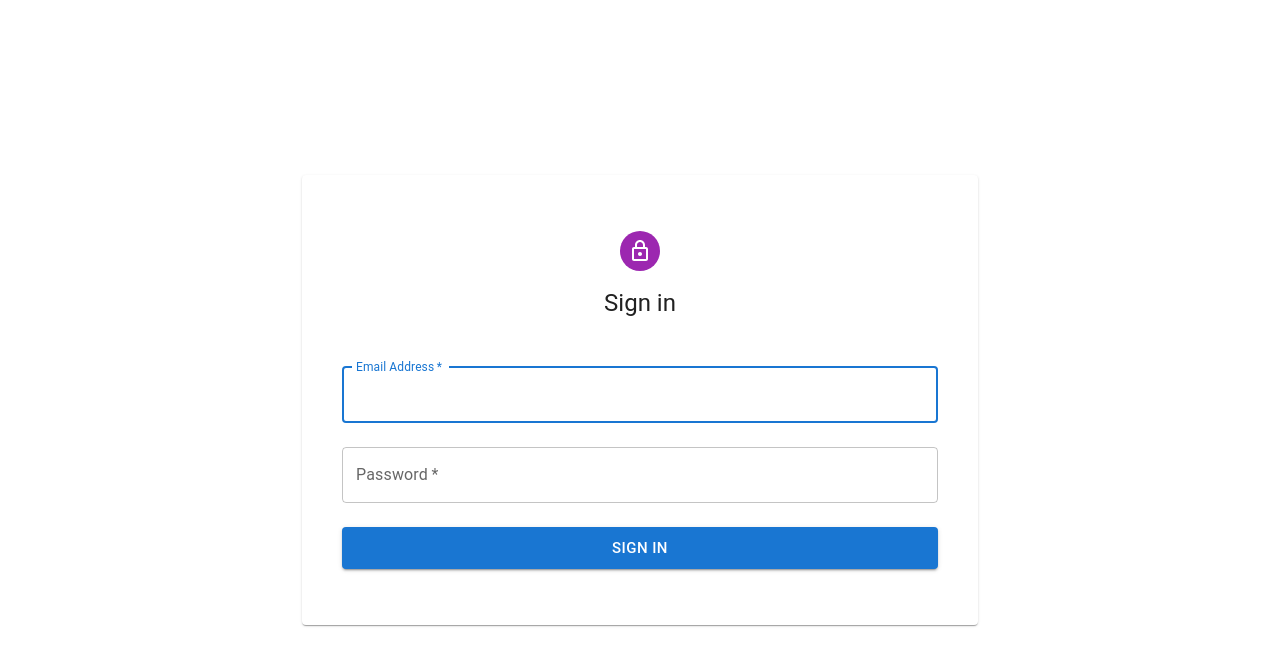
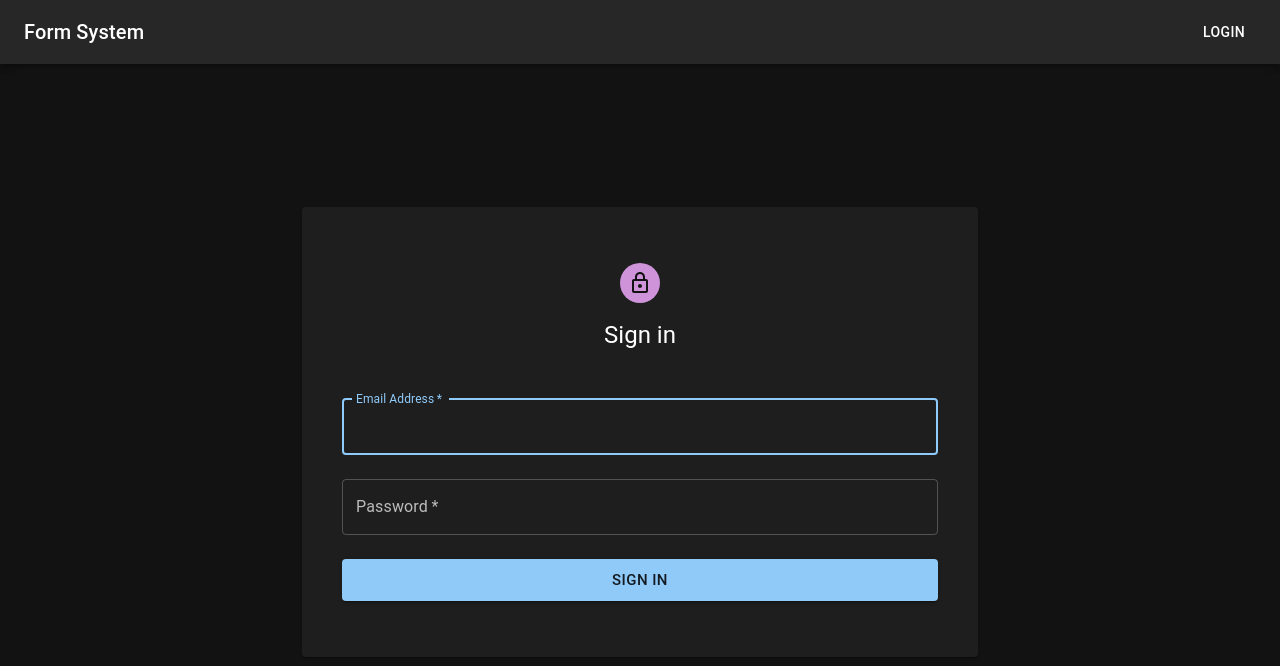
Before and after one commit to PBL-SPS/Form_Manager, a React (Vite) app in the folder client/: page /login in a window 1280 px wide. Shown: the top 666 px of the page. Built offline with nearby package versions, Linux system fonts and the light colour scheme; the HTML template or start-up script is replaced by a standard one.

Commit message:
Home page

```diff
--- a/client/package.json
+++ b/client/package.json
@@ -2,7 +2,7 @@
   "name": "client",
   "version": "0.0.0",
   "scripts": {
-    "dev": "vite",
+    "dev": "vite --host",
     "build": "vite build",
     "serve": "vite preview"
   },
@@ -11,6 +11,7 @@
     "@emotion/styled": "^11.3.0",
     "@mui/icons-material": "^5.0.3",
     "@mui/material": "^5.0.2",
+    "@quid/react-ellipsis": "^4.0.0",
     "@reduxjs/toolkit": "^1.6.2",
     "@types/react-router": "^5.1.17",
     "@types/react-router-dom": "^5.3.1",
--- a/client/src/App.tsx
+++ b/client/src/App.tsx
@@ -7,7 +7,9 @@ import {
 import { Suspense } from "react";
 import { QueryClient, QueryClientProvider } from "react-query";
 import { BrowserRouter as Router, Route, Switch } from "react-router-dom";
+import Header from "./components/Header";
 import { useAppSelector } from "./hooks/redux-hooks";
+import Home from "./pages/Home";
 import Login from "./pages/Login";
 import { selectAuthState } from "./redux/auth/slice";
 import PrivateRoute from "./routes/PrivateRoute";
@@ -18,7 +20,7 @@ import { LS_KEYS } from "./utils/constants";
 const queryClient = new QueryClient();
 const darkTheme = createTheme({
     palette: {
-        mode: "light",
+        mode: "dark",
     },
 });
 function App() {
@@ -37,8 +39,8 @@ function App() {
             <QueryClientProvider client={queryClient}>
                 <ThemeProvider theme={darkTheme}>
                     <CssBaseline />
-
                     <Router>
+                        <Header />
                         <Suspense
                             fallback={<CircularProgress color="primary" />}
                         >
@@ -48,7 +50,7 @@ function App() {
                                     exact
                                     isAuthenticated={isAuthenticated}
                                 >
-                                    <div>This is public</div>
+                                    <Home />
                                 </PublicRoute>
 
                                 <PublicRoute
--- /dev/null
+++ b/client/src/components/ContainerSpinner.tsx
@@ -0,0 +1,19 @@
+import { CircularProgress } from "@mui/material";
+import { Box } from "@mui/system";
+import React from "react";
+
+const ContainerSpinner = () => {
+    return (
+        <Box
+            flexGrow={1}
+            width="100%"
+            display="flex"
+            justifyContent="center"
+            alignItems="center"
+        >
+            <CircularProgress />
+        </Box>
+    );
+};
+
+export default ContainerSpinner;
--- /dev/null
+++ b/client/src/components/Header.tsx
@@ -0,0 +1,66 @@
+import MenuIcon from "@mui/icons-material/Menu";
+import AppBar from "@mui/material/AppBar";
+import Box from "@mui/material/Box";
+import Button from "@mui/material/Button";
+import IconButton from "@mui/material/IconButton";
+import Toolbar from "@mui/material/Toolbar";
+import Typography from "@mui/material/Typography";
+import * as React from "react";
+import { Link } from "react-router-dom";
+import useAuth from "../hooks/useAuth";
+
+export default function Header() {
+    const { isLoggedIn, logOutUser } = useAuth();
+    return (
+        <Box>
+            <AppBar position="static">
+                <Toolbar>
+                    {/* <IconButton
+                        size="large"
+                        edge="start"
+                        color="inherit"
+                        aria-label="menu"
+                        sx={{ mr: 2 }}
+                    >
+                        <MenuIcon />
+                    </IconButton> */}
+                    <Typography
+                        variant="h6"
+                        component="div"
+                        sx={{ flexGrow: 1 }}
+                    >
+                        {" "}
+                        <Link
+                            to="/"
+                            style={{
+                                textDecoration: "none",
+                                color: "inherit",
+                            }}
+                        >
+                            Form System
+                        </Link>
+                    </Typography>
+
+                    {isLoggedIn ? (
+                        <Button color="inherit" onClick={logOutUser}>
+                            Logout
+                        </Button>
+                    ) : (
+                        <Button color="inherit">
+                            {" "}
+                            <Link
+                                to="/login"
+                                style={{
+                                    textDecoration: "none",
+                                    color: "inherit",
+                                }}
+                            >
+                                Login{" "}
+                            </Link>
+                        </Button>
+                    )}
+                </Toolbar>
+            </AppBar>
+        </Box>
+    );
+}
--- /dev/null
+++ b/client/src/hooks/useAuth.ts
@@ -0,0 +1,25 @@
+import React from "react";
+import {
+    logout,
+    selectAuthState,
+    selectTokens,
+    selectUser,
+} from "../redux/auth/slice";
+import { useAppDispatch, useAppSelector } from "./redux-hooks";
+
+const useAuth = () => {
+    const authState = useAppSelector(selectAuthState);
+    const tokens = useAppSelector(selectTokens);
+    const user = useAppSelector(selectUser);
+
+    const dispatch = useAppDispatch();
+
+    const isLoggedIn = authState === "LOGGEDIN";
+
+    const logOutUser = () => {
+        dispatch(logout());
+    };
+    return { isLoggedIn, tokens, user, logOutUser };
+};
+
+export default useAuth;
--- /dev/null
+++ b/client/src/hooks/useGetForms.ts
@@ -0,0 +1,30 @@
+import React from "react";
+import { useQuery } from "react-query";
+import AxiosInst from "../axios/axios";
+
+const useGetForms = () => {
+    return useQuery("forms", async () => {
+        return AxiosInst.get<FormsResponse>("/forms").then(
+            (res) => res.data.data
+        );
+    });
+};
+
+export default useGetForms;
+
+export interface FormsResponse {
+    message: string;
+    data?: Form[] | null;
+}
+export interface Form {
+    id: string;
+    title: string;
+    description: string;
+    is_active: number;
+    form_data: string;
+    created_by: string;
+    created_at: string;
+    updated_at: string;
+    deadline: string;
+    visibilities?: null[] | null;
+}
--- /dev/null
+++ b/client/src/pages/Home.tsx
@@ -0,0 +1,64 @@
+import {
+    Button,
+    Card,
+    CardActions,
+    CardContent,
+    Container,
+    Grid,
+    Typography,
+} from "@mui/material";
+import React from "react";
+import { useQuery } from "react-query";
+import AxiosInst from "../axios/axios";
+import useGetForms, { Form } from "../hooks/useGetForms";
+import Ellipsis from "@quid/react-ellipsis";
+import ContainerSpinner from "../components/ContainerSpinner";
+import { Box } from "@mui/system";
+
+const FormCard = ({ form }: { form: Form }) => {
+    return (
+        <Card
+            variant="outlined"
+            style={{
+                height: "100%",
+                display: "flex",
+                flexDirection: "column",
+                justifyContent: "space-between",
+            }}
+        >
+            <CardContent>
+                <Typography variant="h5" component="div">
+                    {form.title}
+                </Typography>
+
+                <Typography variant="body2" component="div">
+                    <Ellipsis maxHeight={70}>{form.description}</Ellipsis>
+                </Typography>
+            </CardContent>
+            <CardActions>
+                <Button size="small">Learn More</Button>
+            </CardActions>
+        </Card>
+    );
+};
+
+const Home = () => {
+    const { data, isLoading } = useGetForms();
+    return (
+        <Container fixed>
+            <Box py={5}>
+                {isLoading && <ContainerSpinner />}
+                <Grid container spacing={2}>
+                    {data &&
+                        data.map((form) => (
+                            <Grid item xs={12} md={6} key={form.id.toString()}>
+                                <FormCard form={form} />
+                            </Grid>
+                        ))}
+                </Grid>
+            </Box>
+        </Container>
+    );
+};
+
+export default Home;
--- a/client/src/pages/Login.tsx
+++ b/client/src/pages/Login.tsx
@@ -47,6 +47,7 @@ const Login = () => {
             justifyContent="center"
             alignItems="center"
             flexGrow={1}
+            px={2}
         >
             <Paper style={{ overflow: "hidden" }}>
                 {isLoading && <LinearProgress />}
--- a/client/src/routes/AuthWrapper.tsx
+++ b/client/src/routes/AuthWrapper.tsx
@@ -12,7 +12,13 @@ import {
     setAuth,
 } from "../redux/auth/slice";
 
-const AuthWrapper = ({ children }: { children: ReactNode }) => {
+const AuthWrapper = ({
+    children,
+    spinner = true,
+}: {
+    children: ReactNode;
+    spinner?: Boolean | undefined;
+}) => {
     const history = useHistory();
     const authState = useAppSelector(selectAuthState);
     const tokens = useAppSelector(selectTokens);
@@ -20,10 +26,10 @@ const AuthWrapper = ({ children }: { children: ReactNode }) => {
 
     const { isLoading, isError } = useQuery("user", async () => {
         if (authState !== "LOGGINGIN") return;
-        const res = await AxiosInst.post("/admin/refreshToken", {
+        const res = await AxiosInst.post<any, any>("/admin/refreshToken", {
             refreshToken: tokens.refreshToken,
         });
-        const admin = await AxiosInst.get("/admin/getAdminByToken", {
+        const admin = await AxiosInst.get<any, any>("/admin/getAdminByToken", {
             headers: {
                 authorization: "Bearer " + res.data.data.accessToken,
             },
@@ -49,7 +55,7 @@ const AuthWrapper = ({ children }: { children: ReactNode }) => {
         return () => {};
     }, [isError]);
 
-    if (authState === "LOGGINGIN" || isLoading) {
+    if ((authState === "LOGGINGIN" || isLoading) && spinner) {
         return (
             <Box
                 flexGrow={1}
@@ -62,7 +68,7 @@ const AuthWrapper = ({ children }: { children: ReactNode }) => {
             </Box>
         );
     }
-    return children;
+    return <>{children}</>;
 };
 
 export default AuthWrapper;
--- a/client/src/routes/PrivateRoute.jsx
+++ b/client/src/routes/PrivateRoute.tsx
@@ -1,6 +1,14 @@
 import { Route, Redirect } from "react-router-dom";
 
-function PrivateRoute({ children, isAuthenticated, ...rest }) {
+function PrivateRoute({
+    children,
+    isAuthenticated,
+    ...rest
+}: {
+    children: any;
+    isAuthenticated: boolean;
+    rest: any;
+}) {
     return (
         <Route
             {...rest}
--- a/client/src/routes/ProtectedRoute.jsx
+++ b/client/src/routes/ProtectedRoute.tsx
@@ -1,3 +1,4 @@
+import React from 'react'
 import { CircularProgress } from "@mui/material";
 import { Suspense } from "react";
 import { Route, Switch } from "react-router-dom";
--- a/client/src/routes/PublicRoute.jsx
+++ b/client/src/routes/PublicRoute.tsx
@@ -1,11 +1,20 @@
 import { Route, Redirect } from "react-router-dom";
+import AuthWrapper from "./AuthWrapper";
 
-function PublicRoute({ children, isAuthenticated, ...rest }) {
+function PublicRoute({
+    children,
+    isAuthenticated,
+    ...rest
+}: {
+    children: any;
+    isAuthenticated: boolean;
+    rest : any;
+}) {
     return (
         <Route
             {...rest}
             render={({ location }) => (
-                <>
+                <AuthWrapper spinner={false}>
                     {children}
                     {isAuthenticated && location.pathname === "/login" ? (
                         <Redirect
@@ -15,7 +24,7 @@ function PublicRoute({ children, isAuthenticated, ...rest }) {
                             }}
                         />
                     ) : null}
-                </>
+                </AuthWrapper>
             )}
         />
     );
```
Also changed, not shown: 1 other file (tests, documents, lock files or other folders).
